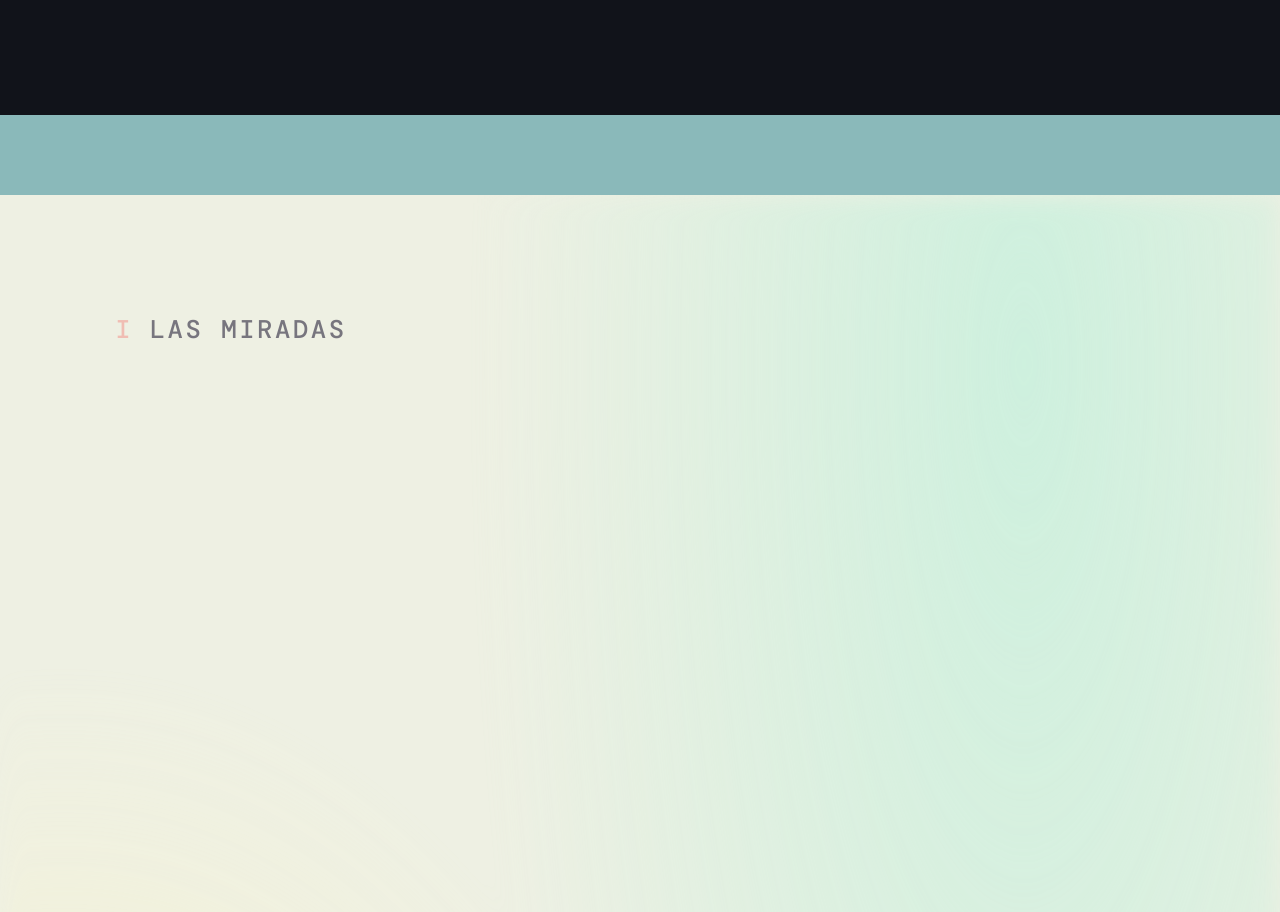
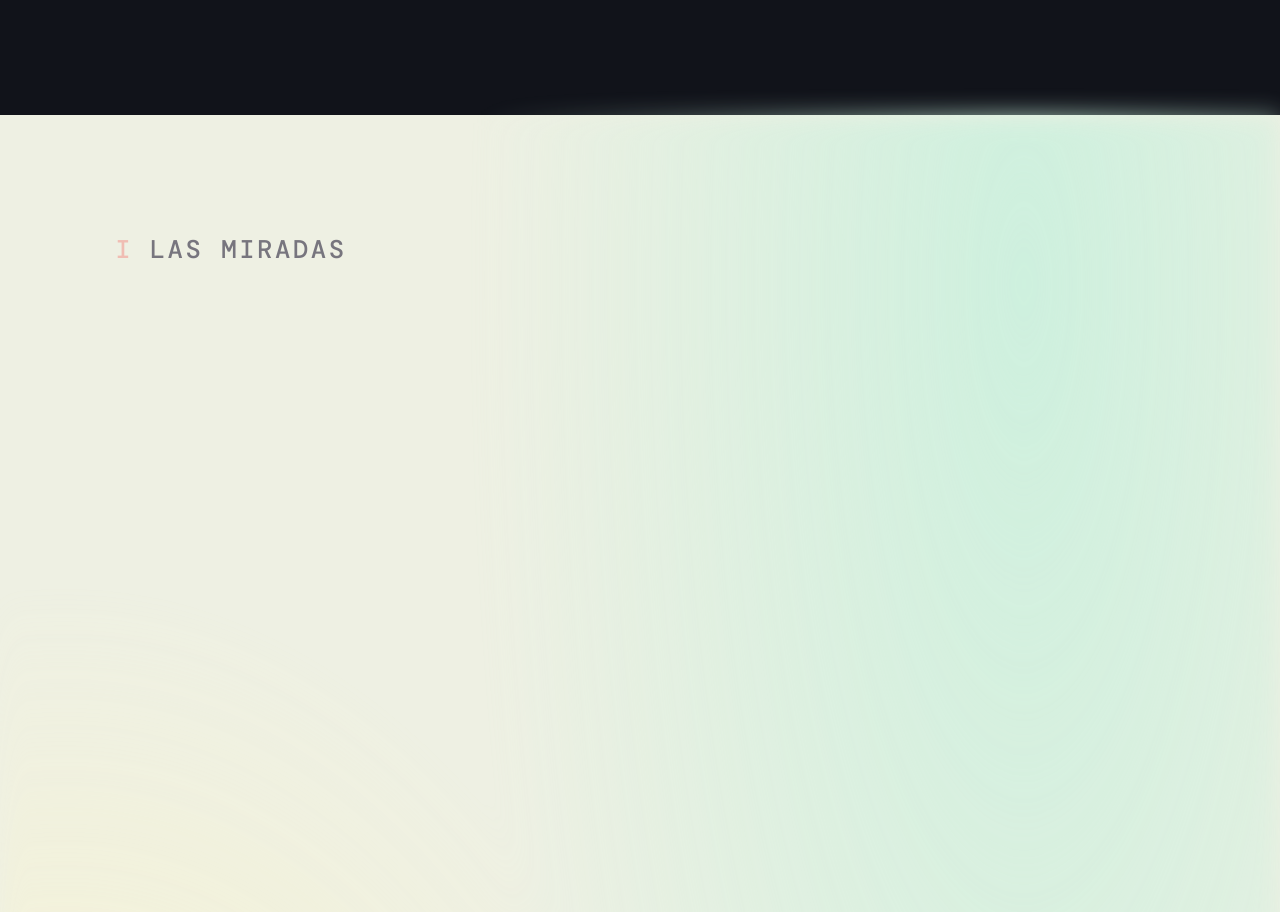
Before and after one commit to arrow98-hub/before-i-knew-it-was-you, a React (Vite) app: page / in a window 1280 px wide. Shown: the part 2707-3619 px from the top of the page. Built offline with nearby package versions, Linux system fonts and the light colour scheme; a web font is replaced by a local one.

Commit message:
Fade_Removed

```diff
--- a/src/story/Story.tsx
+++ b/src/story/Story.tsx
@@ -124,7 +124,6 @@ export function Story() {
         <ScrollStory className="prologue-story" lines={story.prologue} />
         <p className="te-vi">te vi.</p>
       </Chapter>
-      <SceneTransition tone="to-light" />
       <Chapter id="looks" number="I" title="Las miradas" mood="looks">
         <div className="aurora" />
         <ScrollStory lines={story.looks} />
```
